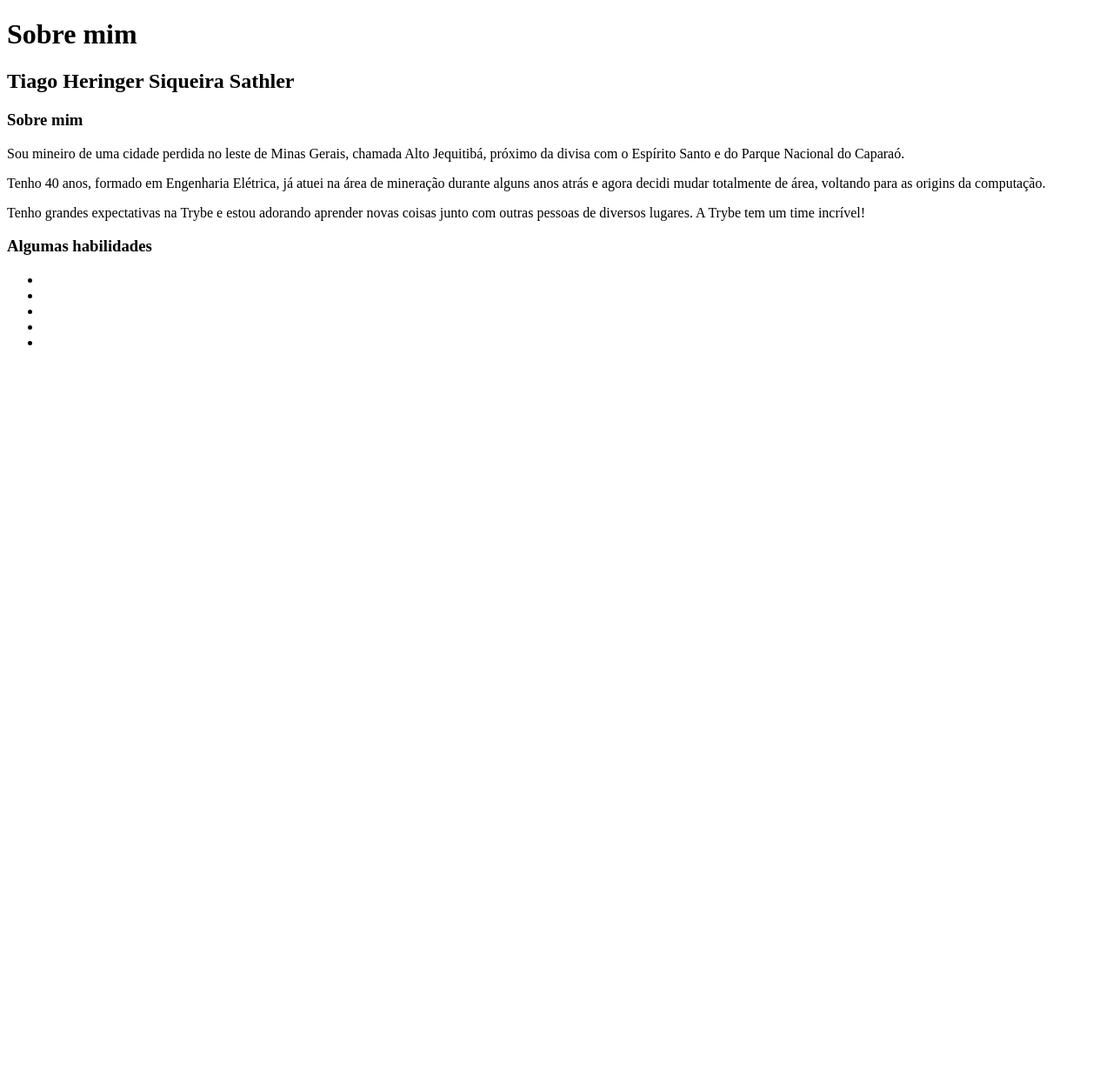
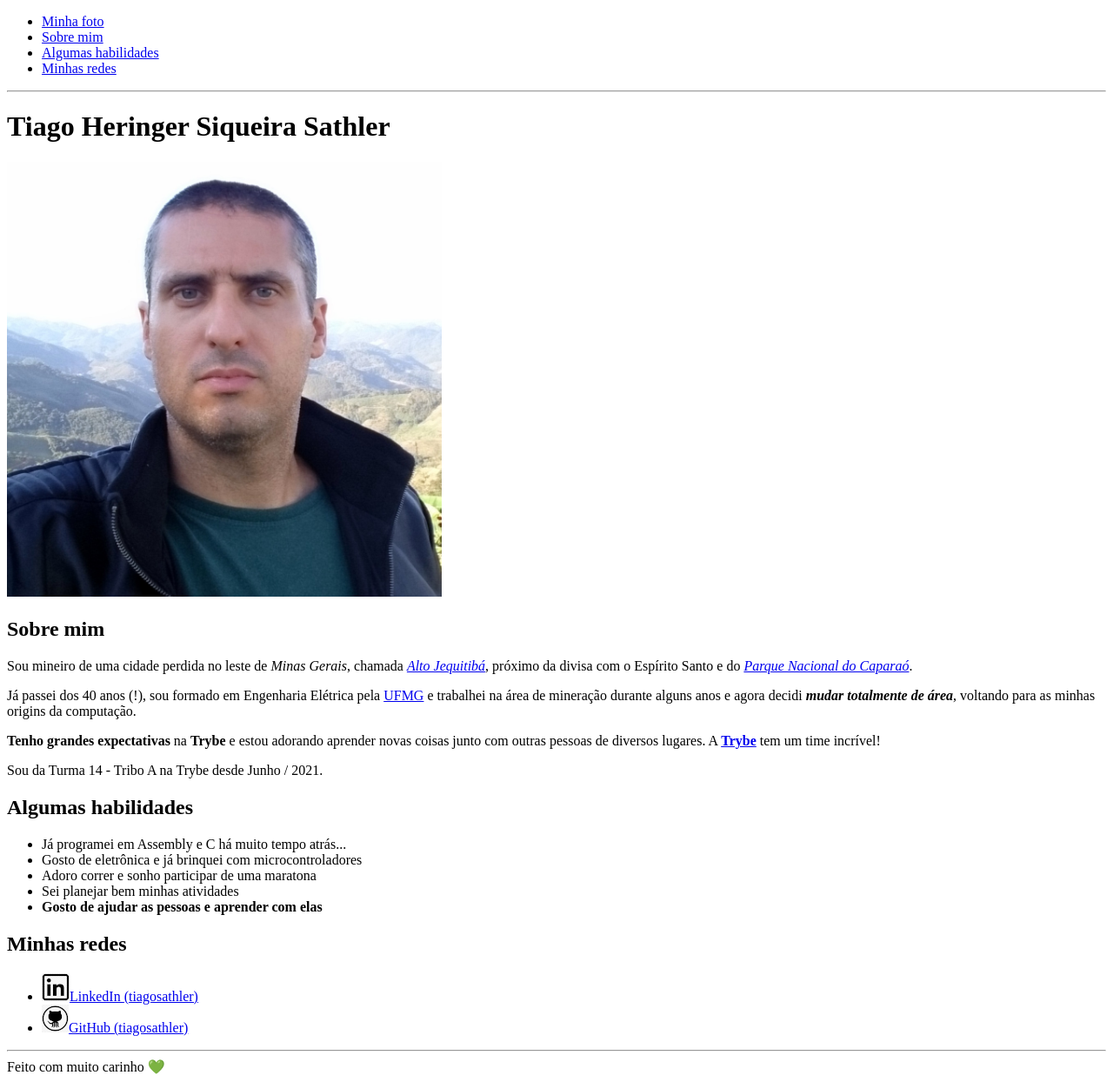
Before and after one commit to tiagosathler/tiagosathler.github.io, a plain HTML site: page index.html in a window 1280 px wide. Shown: the whole page at 87% size. Before the commit the page ends 800 px from the top, so only its background shows below. Drawn offline with Linux system fonts and the light colour scheme.

Commit message:
Criado o repositório Portfolio

```diff
--- a/index.html
+++ b/index.html
@@ -4,25 +4,45 @@
     <meta charset="UTF-8">
     <meta http-equiv="X-UA-Compatible" content="IE=edge">
     <meta name="viewport" content="width=device-width, initial-scale=1.0">
+    <link rel="shortcut icon" href="favicon.png" type="image/x-icon">
     <title>Portfólio de Tiago Sathler</title>
 </head>
 <body>
-    <h1>Sobre mim</h1>
-    <h2>Tiago Heringer Siqueira Sathler</h2>
-    <h3>Sobre mim</h3>
-    <p>Sou mineiro de uma cidade perdida no leste de Minas Gerais, chamada Alto Jequitibá, próximo da divisa com o Espírito Santo e do Parque Nacional do Caparaó.</p>
-    <p>Tenho 40 anos, formado em Engenharia Elétrica, já atuei na área de mineração durante alguns anos atrás e agora decidi mudar totalmente de área, voltando para as origins da computação.</p>
-    <p>Tenho grandes expectativas na Trybe e estou adorando aprender novas coisas junto com outras pessoas de diversos lugares. A Trybe tem um time incrível!</p>
-
-    <h3>Algumas habilidades</h3>
     <ul>
-        <li></li>
-        <li></li>
-        <li></li>
-        <li></li>
-        <li></li>
+        <li><a href="#foto">Minha foto</a></li>
+        <li><a href="#sobre">Sobre mim</a></li>
+        <li><a href="#habilidades">Algumas habilidades</a></li>
+        <li><a href="#links">Minhas redes</a></li>
     </ul>
 
+    <hr>
 
+    <h1>Tiago Heringer Siqueira Sathler</h1>
+    <img id="foto" src="foto.JPG" alt="Minha foto" width="500px">
+
+    <h2 id="sobre">Sobre mim</h2>
+    <p>Sou mineiro de uma cidade perdida no leste de <em>Minas Gerais</em>, chamada <em><a href="https://goo.gl/maps/DebkomfY3KbV7QhW9" target="_blank">Alto Jequitibá</a></em>, próximo da divisa com o Espírito Santo e do <a href="https://www.icmbio.gov.br/parnacaparao/guia-do-visitante.html" target="_blank"><em>Parque Nacional do Caparaó</em></a>.</p>
+    <p>Já passei dos 40 anos (!), sou formado em Engenharia Elétrica pela <a href="https://ufmg.br/" target="_blank">UFMG</a> e trabalhei na área de mineração durante alguns anos e agora decidi <em><strong>mudar totalmente de área</strong></em>, voltando para as minhas origins da computação.</p>
+    <p><strong>Tenho grandes expectativas</strong> na <strong>Trybe</strong> e estou adorando aprender novas coisas junto com outras pessoas de diversos lugares. A <strong><a href="https://www.betrybe.com/" target="_blank">Trybe</a></strong> tem um time incrível!</p>
+    <p>Sou da Turma 14 - Tribo A na Trybe desde Junho / 2021.</p>
+
+    <h2 id="habilidades">Algumas habilidades</h2>
+    <ul>
+        <li>Já programei em Assembly e C há muito tempo atrás...</li>
+        <li>Gosto de eletrônica e já brinquei com microcontroladores</li>
+        <li>Adoro correr e sonho participar de uma maratona</li>
+        <li>Sei planejar bem minhas atividades</li>
+        <li><strong>Gosto de ajudar as pessoas e aprender com elas</strong></li>
+    </ul>
+
+    <h2 id="links">Minhas redes</h2>
+    <ul>
+        <li><img src="Linkedin-icon.png" alt="Linkedin icon"><a href="https://www.linkedin.com/in/tiagosathler/" target="_blank">LinkedIn (tiagosathler)</a><img></li>
+        <li><img src="github-logo-black-and-white.png" alt="Github icon"><a href="https://github.com/tiagosathler" target="_blank">GitHub (tiagosathler)</a></img></li>
+    </ul>
+
+    <hr>
+
+    <footer>Feito com muito carinho &#x1F49A</footer>
 </body>
 </html>
```
Also changed, not shown: Linkedin-icon.png (added), favicon.png (added), foto.JPG (added), github-logo-black-and-white.png (added), 1 other file.
